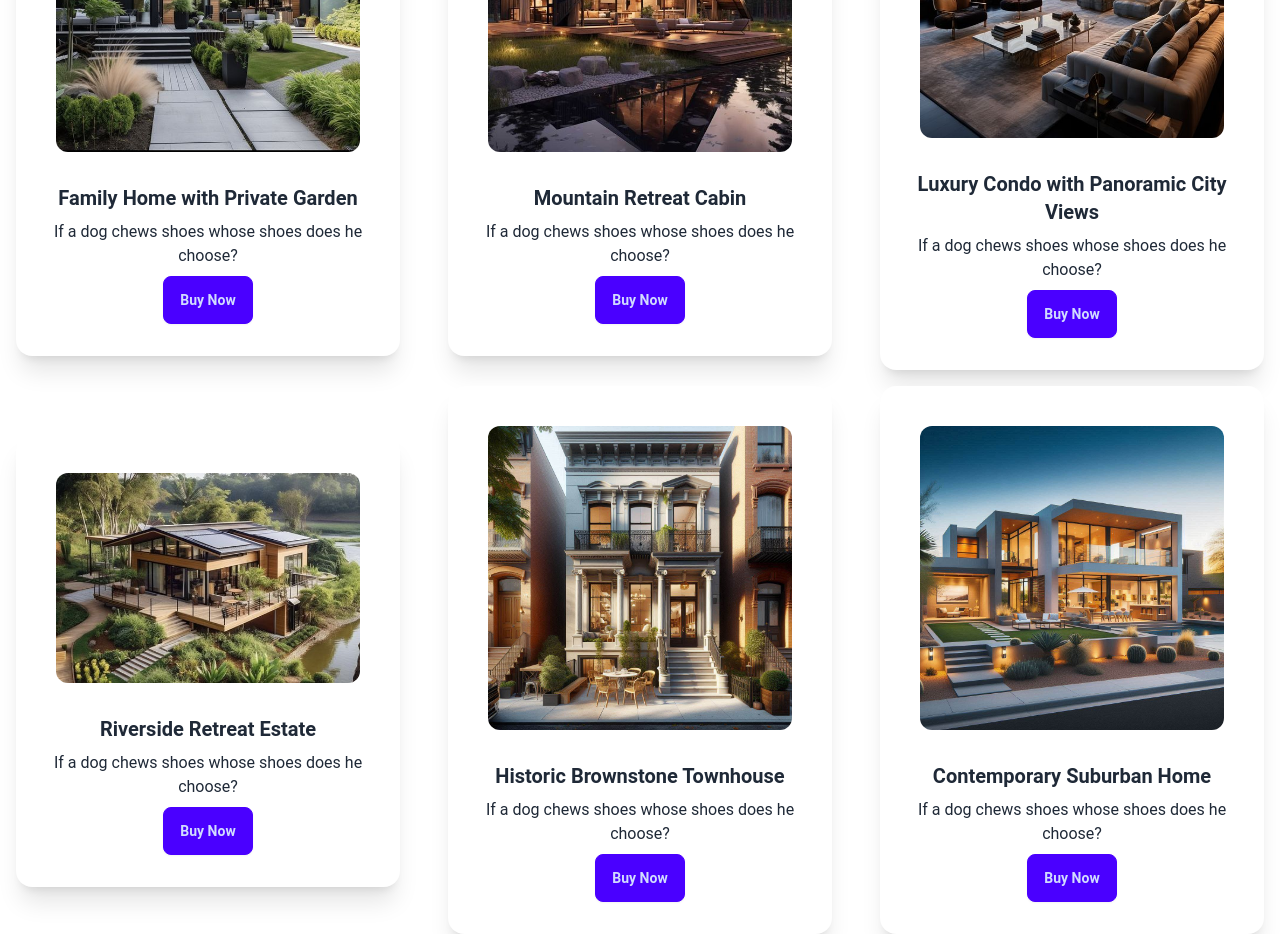
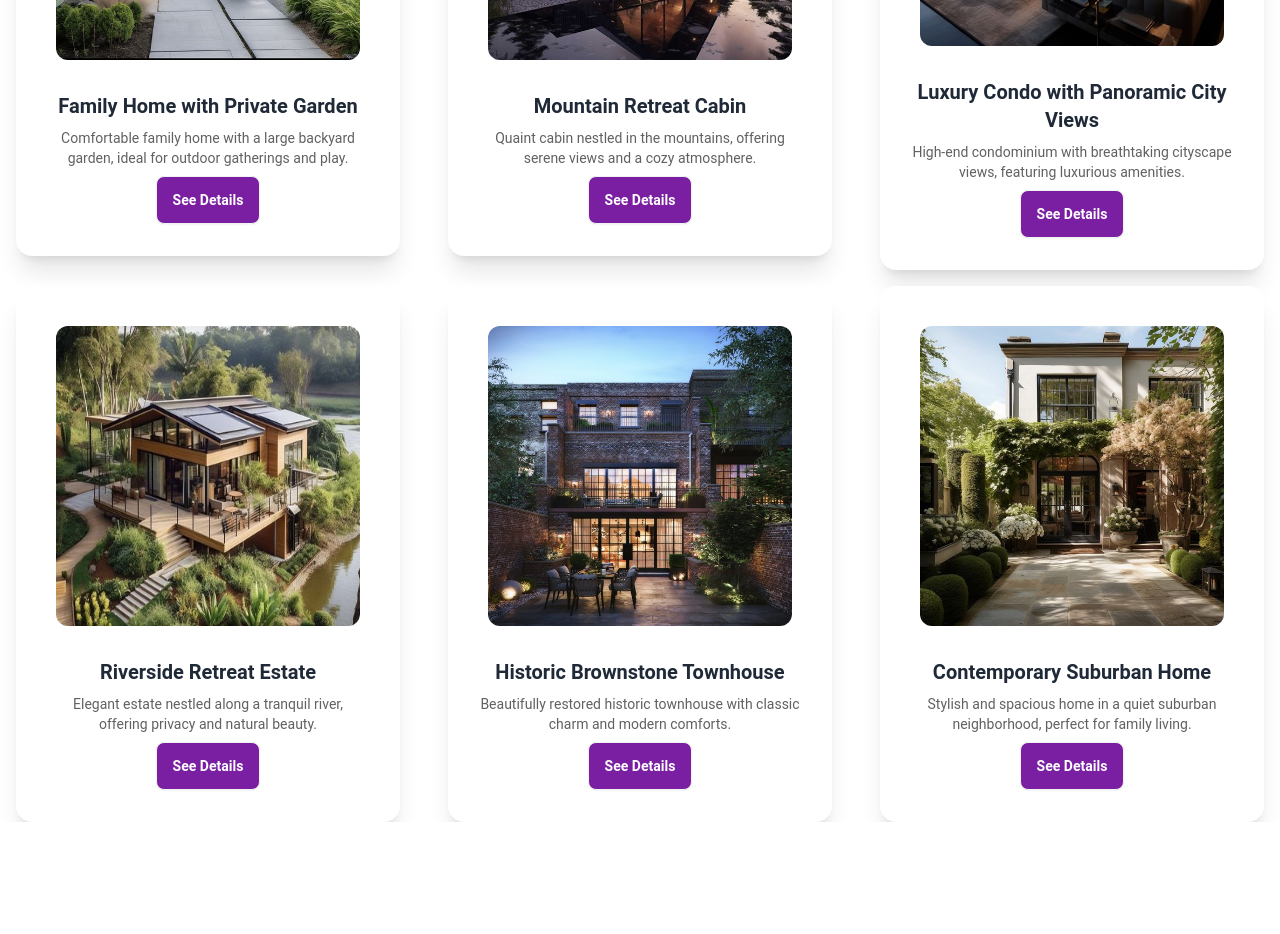
Before and after one commit to shahoriarniloy/HeaveNest, a React (Vite) app: page / in a window 1280 px wide. Shown: the part 1580-2514 px from the top of the page. After the commit the page ends 2402 px from the top, so only its background shows below. Built offline with nearby package versions, Linux system fonts and the light colour scheme; no server answers.

Commit message:
Estate Section

```diff
--- a/public/data.json
+++ b/public/data.json
@@ -102,7 +102,7 @@
         "area": "2800 sq ft",
         "location": "Brooklyn, New York",
         "facilities": ["4 Bedrooms", "Original Details", "Gourmet Kitchen", "Private Garden"],
-        "image":"./images/8.jpeg"
+        "image":"./images/8.jpg"
 
       },
       {
@@ -115,7 +115,7 @@
         "area": "3200 sq ft",
         "location": "Scottsdale, Arizona",
         "facilities": ["4 Bedrooms", "Large Yard", "Home Office", "Outdoor Kitchen"],
-        "image":"./images/9.jpeg"
+        "image":"./images/9.jpg"
 
       }
 
--- a/src/components/Estate/Estate.jsx
+++ b/src/components/Estate/Estate.jsx
@@ -1,18 +1,19 @@
 
+import { Link } from "react-router-dom";
 const Estate = ({residential}) => {
     console.log(residential);
-    const {estate_title, image}= residential;
+    const {estate_title, image, description}= residential;
     return (
         <div className="max-w-[1400px] m-auto">
-            <div className="card w-96 bg-base-100 shadow-xl">
+            <div className="card lg:w-96 md:w-96 sm:w-full bg-base-100 shadow-xl">
                 <figure className="px-10 pt-10 w-120 h-120">
-                    <img  src={image} alt="Shoes" className="rounded-xl  w-120 h-120" />
+                    <img  src={image} alt="Shoes" className="rounded-xl  " style={{height: '300px', width: '500px'}} />
                 </figure>
                 <div className="card-body items-center text-center">
                     <h2 className="card-title">{estate_title}   </h2>
-                    <p>If a dog chews shoes whose shoes does he choose?</p>
+                    <p className="text-sm text-gray-700">{description}</p>
                     <div className="card-actions">
-                    <button className="btn btn-primary">Buy Now</button>
+                    <Link><button className="btn bg-purple-700 text-white">See Details</button></Link>
                     </div>
                 </div>
             </div>
```
Also changed, not shown: public/images/8.jpg (added), public/images/9.jpg (added).
